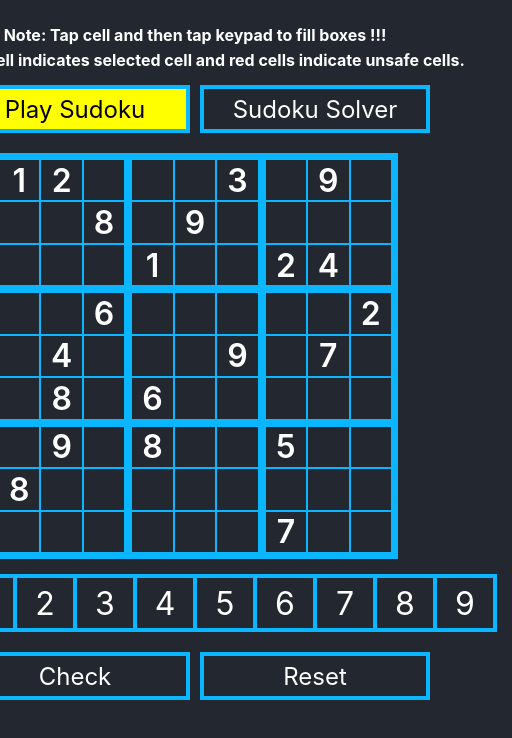
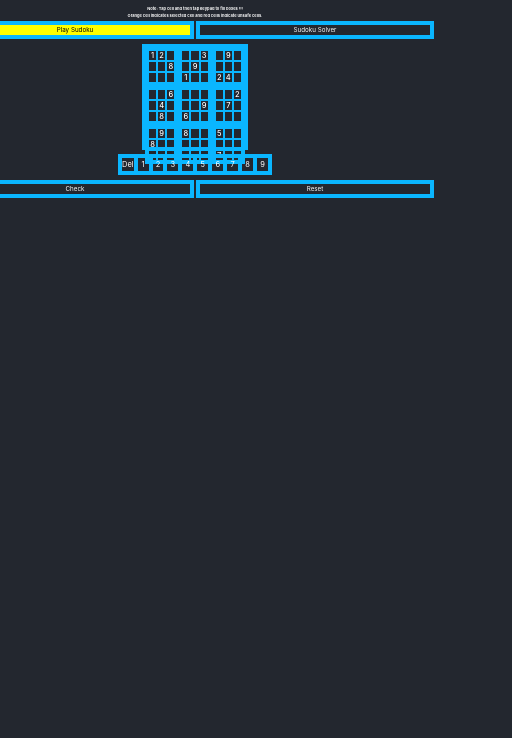
Before and after one commit to vvnpais/react-sudoku, a React (Create React App) app: page / in a window 390 px wide. Shown: the top 738 px of the page, 512 px wide, since content can reach past the window. Built offline with nearby package versions, Linux system fonts and the light colour scheme.

Commit message:
responsive css

```diff
--- a/src/App.css
+++ b/src/App.css
@@ -10,10 +10,30 @@
   --button: 240px;
   --red: red;
   --bg: #23272f;
+  --widthval: 400px;
 }
+@media only screen and (max-width: 1023px)
+{
+  :root{
+    --widthval: 300px;
+  }
+}
+@media only screen and (max-width: 793px)
+{
+  :root{
+    --widthval: 200px;
+  }
+}
+@media only screen and (max-width: 479px)
+{
+  :root{
+    --widthval: 100px;
+  }
+}
+
 body{
   text-align: center;
-  padding-top: 20px;
+  padding-top: calc(var(--widthval)/20);
   /* border: 5px solid white; */
   display: flex;
   flex-direction: column;
@@ -29,9 +49,9 @@ body{
   justify-content: center;
   align-items: center;
   text-align: center;
-  margin: 5px;
-  height: 50px;
-  width: 590px;
+  margin: calc(var(--widthval)/80);
+  height: calc(var(--widthval)/8);
+  width: calc(var(--widthval)*3/2);
   /* border: 1px solid red; */
 }
 .easy-input{
@@ -39,38 +59,38 @@ body{
   margin: 0;
   padding: 0;
   border: 0;
-  width:200px;
-  height: 40px;
-  margin-right: 10px;
+  width: calc(var(--widthval)/2);
+  height: calc(var(--widthval)/10);
+  margin-right: calc(var(--widthval)/40);
   outline: auto;
-  font-size: 16px;
+  font-size: calc(var(--widthval)/25);
 }
 .easy-button{
   text-align: center;
   margin: 0;
   padding: 0;
   border: 0;
-  width:200px;
-  height: 45px;
-  margin-left: 10px;
-  font-size: 18px;
+  width:calc(var(--widthval)/2);
+  height: calc((var(--widthval)*9)/80);
+  margin-left: calc(var(--widthval)/40);
+  font-size: calc(var(--widthval)/22);
   color: aliceblue;
   font-weight: 500;
-  border-radius: 4px;
+  border-radius: calc(var(--widthval)/100);
   background-color: rgb(66, 66, 250);
   border: yellow 1px solid;
 }
 
 .note-div{
-  margin: 5px;
-  height: 50px;
-  width: 590px;
+  margin: calc(var(--widthval)/80);
+  height: calc(var(--widthval)/8);
+  width: calc(var(--widthval)*3/2);
 }
 h3{
   text-align: center;
   margin: 0;
-  margin-bottom: 5px;
-  font-size: 16px;
+  margin-bottom: calc(var(--widthval)/80);
+  font-size: calc(var(--widthval)/25);
   /* border: 1px red solid; */
 }
 .sudoku{
@@ -90,16 +110,16 @@ h3{
   grid-template-columns: var(--button) var(--button);
   /* border: 1px solid black; */
   /* margin-top: 10px; */
-  margin-bottom: 20px;
+  margin-bottom: calc(var(--widthval)/20);
 }
 .button{
-  font-size: 1.5em;
+  font-size: calc(var(--widthval)/16);
   display: flex;
   align-items: center;
   justify-content: center;
-  height: 40px;
+  height: calc(var(--widthval)/10);
   border: var(--c1) 4px solid;
-  margin: 5px;
+  margin: calc(var(--widthval)/80);
   margin-bottom: 0;
 }
 .mode{
@@ -108,8 +128,8 @@ h3{
   color: black;
 }
 .board{
-  height: 400px;
-  width: 400px;
+  height: calc(var(--widthval));
+  width: calc(var(--widthval));
   border:3px solid var(--c1);
   display: grid;
   grid-template-columns: 1fr 1fr 1fr;
@@ -125,8 +145,8 @@ h3{
   display: flex;
   justify-content: center;
   align-items: center;
-  font-size: 2em;
-  font-weight: 600;
+  font-size: calc(var(--widthval)*3/40);
+  font-weight: 500;
   color: currentColor;
   border: 1px solid var(--c1);
 }
@@ -137,9 +157,9 @@ h3{
   outline: none;
 }
 .keypad{
-  margin: 15px;
+  margin: calc(var(--widthval)*3/80);
   display: grid;
-  width: 600px;
+  width: calc(var(--widthval)*3/2);
   grid-template-columns: 1fr 1fr 1fr 1fr 1fr 1fr 1fr 1fr 1fr 1fr ;
   border: 2px solid var(--c1);
 }
@@ -147,19 +167,19 @@ h3{
   display: flex;
   justify-content: center;
   align-items: center;
-  font-size: 2em;
-  height: 50px;
+  font-size: calc(var(--widthval)*3/40);
+  height: calc(var(--widthval)/8);
   font-weight: 400;
   color: currentColor;
   border: 2px solid var(--c1);
 }
 .wide-button{
-  font-size: 2em;
-  height: 40px;
-  width: 400px;
+  font-size: calc(var(--widthval)*3/40);
+  height: calc(var(--widthval)/10);
+  width: calc(var(--widthval));
   border: var(--c1) 4px solid;
-  margin: 5px;
-  margin-bottom: 5px;
+  margin: calc(var(--widthval)/8);
+  margin-bottom: calc(var(--widthval)/80);
   margin-top: 0;
 }
 
```
